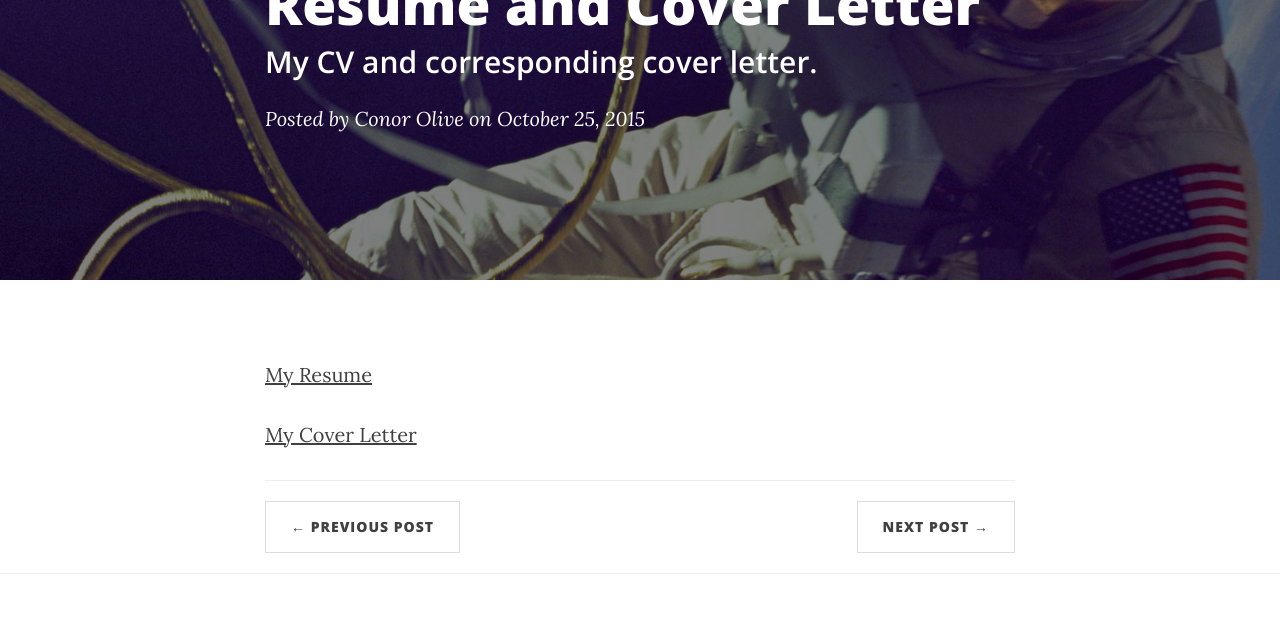
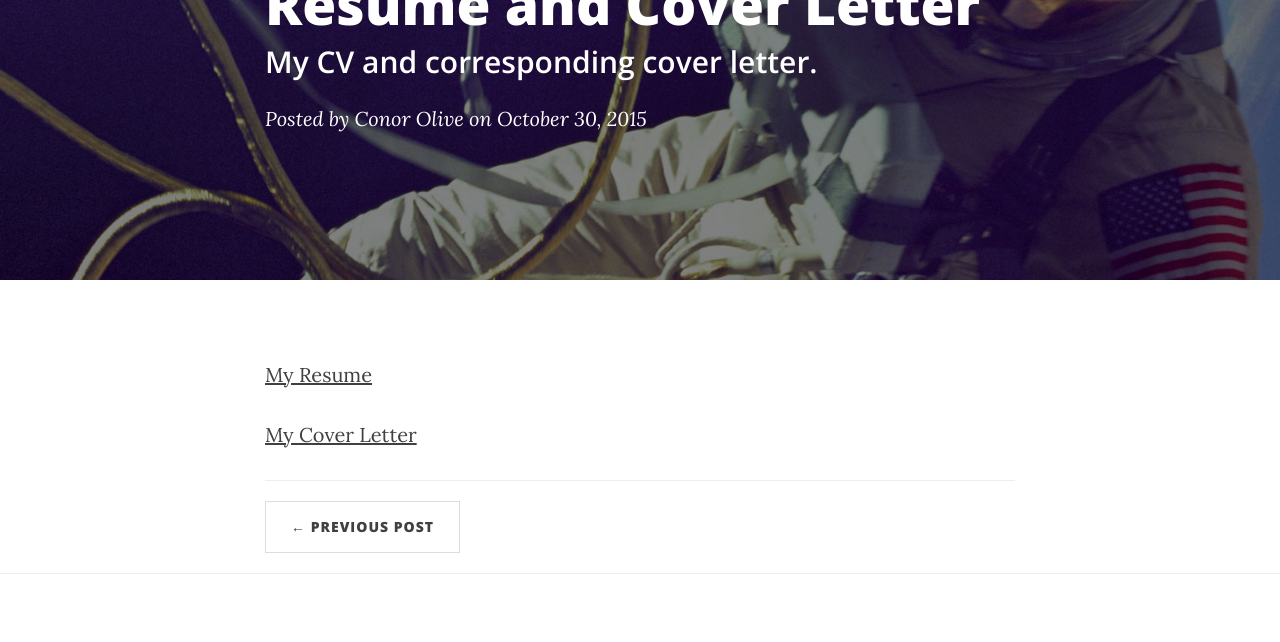
Before and after one commit to conorolive/isearchproject, a Jekyll site: the page built from _posts/2015-10-30-resume-and-cover-letter.markdown, in a window 1280 px wide. Shown: the part 196-838 px from the top of the page. Built offline with Jekyll 4.4.1, drawn with Linux system fonts in a browser that asks for light colours; nearby versions of some CDN libraries.

Commit message:
Update and rename 2015-10-29-resume-and-cover-letter.markdown to 2015-10-30-resume-and-cover-letter.markdown

```diff
--- a/_posts/2015-10-29-resume-and-cover-letter.markdown
+++ b/_posts/2015-10-30-resume-and-cover-letter.markdown
@@ -2,7 +2,7 @@
 layout:     post
 title:      "Resume and Cover Letter"
 subtitle:   "My CV and corresponding cover letter."
-date:       2015-10-25 13:51:00
+date:       2015-10-30 20:45:00
 author:     "Conor Olive"
 header-img: "img/post-bg-06.jpg"
 ---
```
